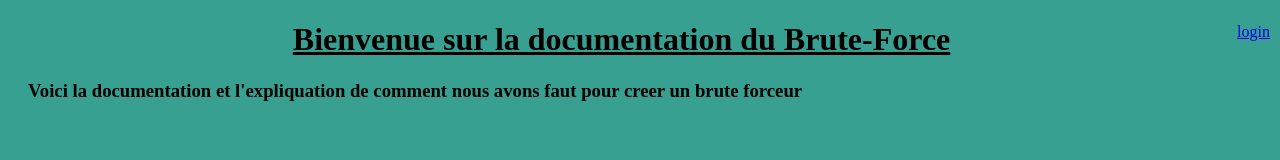
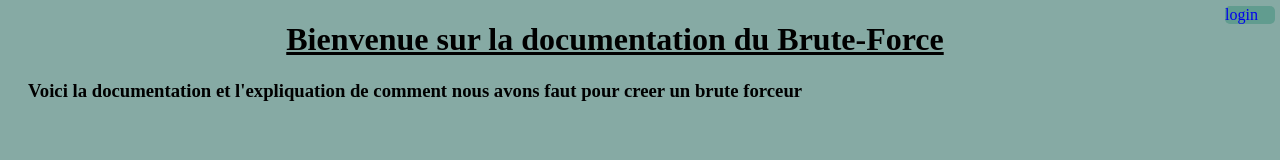
Before and after one commit to gitcodeur/website, a plain HTML site: page index.html in a window 1280 px wide. Drawn offline with Linux system fonts and the light colour scheme.

Commit message:
style.css

```diff
--- a/style.css
+++ b/style.css
@@ -3,10 +3,11 @@ h1{
     text-decoration:underline;
 }
 
+body{
+    background: #86AAA4;
 
-body{
-    background:#37A091
 }
+
 
 h3{
     margin:20px
@@ -14,6 +15,13 @@ h3{
 
 a{
     float : right ;
-    margin: 2px;
-    padding: 0px;
+    heigt: 5px;
+    width: 50px;
+    text-color:#000000;
+    text-decoration:none;
+    background: #619C8F;
+    border: none;
+    border-radius:5px;
+    cursor: pointer;
+    transform: translate(3px, -15px);
 }
```
